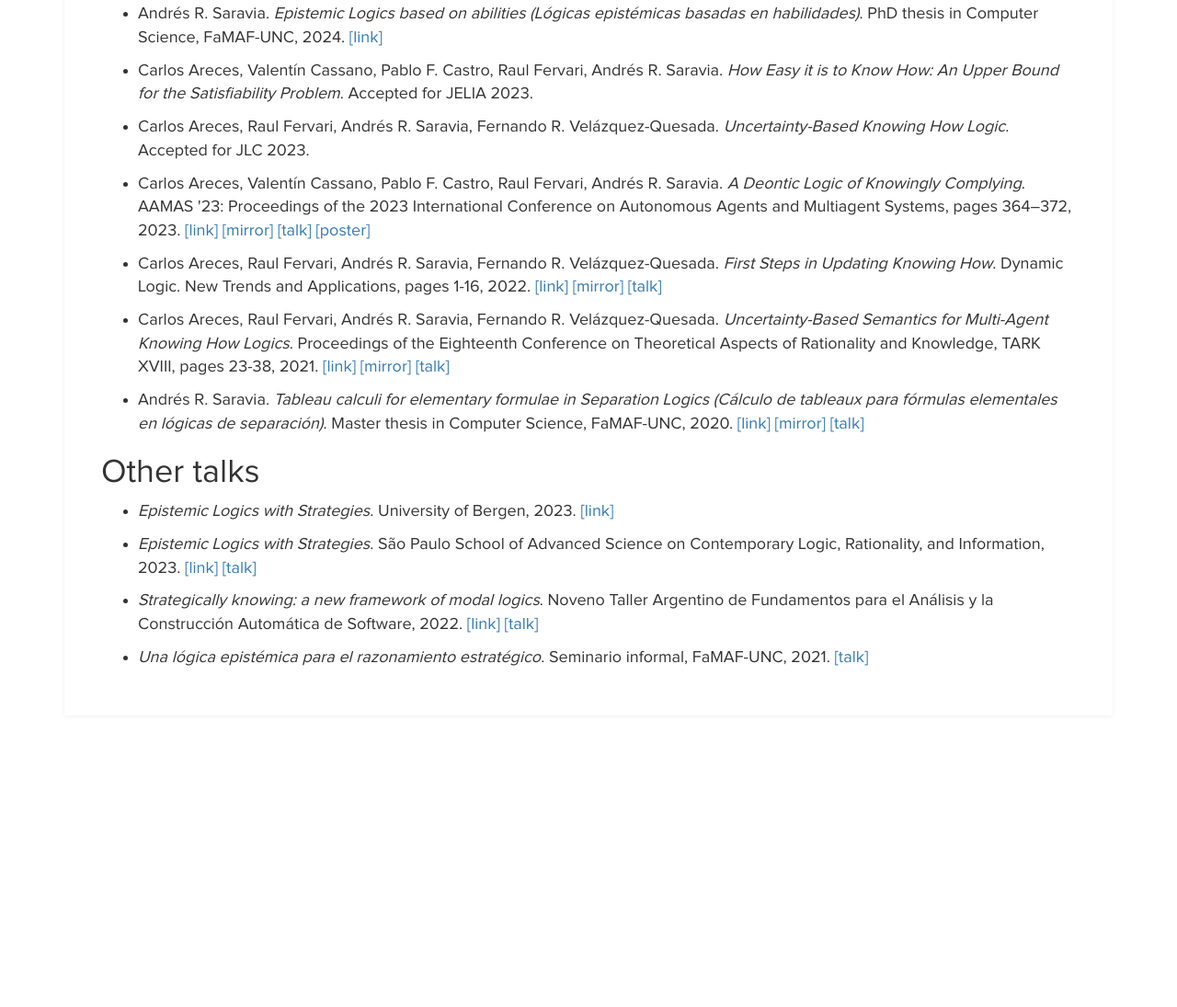
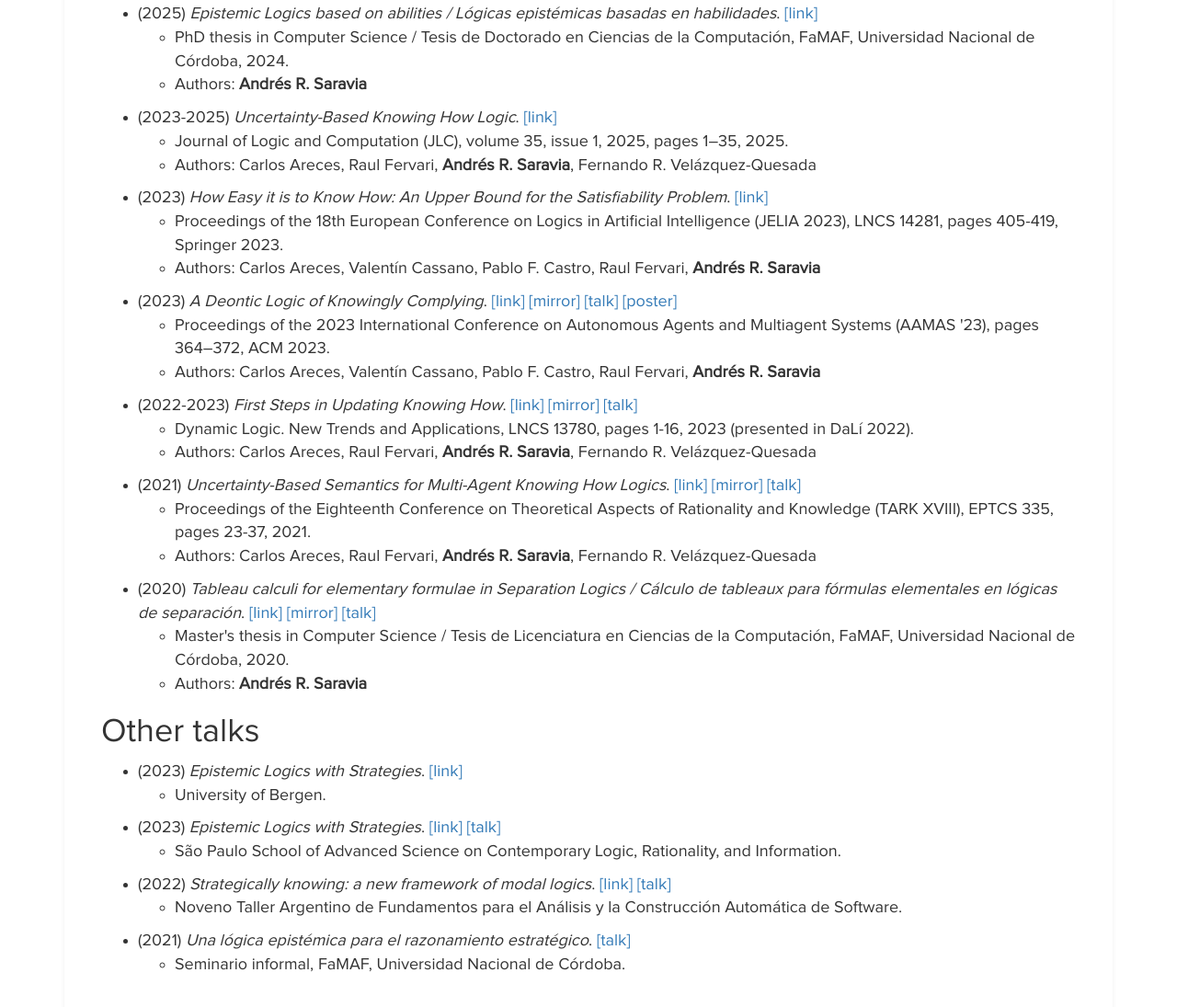
Before and after one commit to AndresRSaravia/AndresRSaravia.github.io, a plain HTML site: page index.html in a window 1280 px wide. Shown: the part 1797-2892 px from the top of the page at 92% size. Before the commit the page ends 2816 px from the top, so only its background shows below. Drawn offline with Linux system fonts and the light colour scheme.

Commit message:
dataHandler update

```diff
--- a/index.html
+++ b/index.html
@@ -78,49 +78,16 @@ http://www.templatemo.com/tm-467-easy-profile
 	</div>
 </section>
 
+
 <section class="container">
 	<div class="row">
 		<div class="col-md-12 col-sm-12">
 			<div class="square">
 				<h2>Publications</h2>
-				<p>
-					<ul>
-					  <li>Andrés R. Saravia. <em>Epistemic Logics based on abilities (Lógicas epistémicas basadas en habilidades)</em>. PhD thesis in Computer Science, FaMAF-UNC, 2024. <a href="https://rdu.unc.edu.ar/items/930b6d90-bb18-4e20-8893-92887002252f">[link]</a></li>
-					</ul>
-					<ul>
-					  <li>Carlos Areces, Valentín Cassano, Pablo F. Castro, Raul Fervari, Andrés R. Saravia. <em>How Easy it is to Know How: An Upper Bound for the Satisfiability Problem</em>. Accepted for JELIA 2023.</li>
-					</ul>
-					<ul>
-					  <li>Carlos Areces, Raul Fervari, Andrés R. Saravia, Fernando R. Velázquez-Quesada. <em>Uncertainty-Based Knowing How Logic</em>. Accepted for JLC 2023.</li>
-					</ul>
-					<ul>
-					  <li>Carlos Areces, Valentín Cassano, Pablo F. Castro, Raul Fervari, Andrés R. Saravia. <em>A Deontic Logic of Knowingly Complying</em>. AAMAS '23: Proceedings of the 2023 International Conference on Autonomous Agents and Multiagent Systems, pages 364–372, 2023. <a href="https://dl.acm.org/doi/proceedings/10.5555/3545946">[link]</a> <a href="works/2023 AAMAS - A Deontic Logic of Knowingly Complying.pdf">[mirror]</a> <a href="talks/2023 AAMAS - (talk) A Deontic Logic of Knowingly Complying.pdf">[talk]</a> <a href="posters/2023 AAMAS - (poster) A Deontic Logic of Knowingly Complying.pdf">[poster]</a></li>
-					</ul>
-					<ul>
-					  <li>Carlos Areces, Raul Fervari, Andrés R. Saravia, Fernando R. Velázquez-Quesada. <em>First Steps in Updating Knowing How</em>. Dynamic Logic. New Trends and Applications, pages 1-16, 2022. <a href="https://link.springer.com/book/10.1007/978-3-031-26622-5">[link]</a> <a href="works/2022 DaLí - First Steps in Updating Knowing How.pdf">[mirror]</a> <a href="talks/2022 DaLí - (talk) First Steps in Updating Knowing How.pdf">[talk]</a></li>
-					</ul>
-					<ul>
-					  <li>Carlos Areces, Raul Fervari, Andrés R. Saravia, Fernando R. Velázquez-Quesada. <em>Uncertainty-Based Semantics for Multi-Agent Knowing How Logics</em>. Proceedings of the Eighteenth Conference on Theoretical Aspects of Rationality and Knowledge, TARK XVIII, pages 23-38, 2021. <a href="http://eptcs.web.cse.unsw.edu.au/content.cgi?TARK2021">[link]</a> <a href="works/2021 TARK - Uncertainty-Based Semantics for Multi-Agent Knowing How Logics.pdf">[mirror]</a> <a href="talks/2021 TARK - (talk) Uncertainty-Based Semantics for Multi-Agent Knowing How Logics.pdf">[talk]</a></li>
-					</ul>
-					<ul>
-					  <li>Andrés R. Saravia. <em>Tableau calculi for elementary formulae in Separation Logics (Cálculo de tableaux para fórmulas elementales en lógicas de separación)</em>.
-						Master thesis in Computer Science, FaMAF-UNC, 2020. <a href="https://rdu.unc.edu.ar/handle/11086/15302">[link]</a> <a href="works/2020 UNC - Cálculo de tableaux para fórmulas elementales en lógicas de separación.pdf">[mirror]</a> <a href="talks/2020 UNC - (talk) Cálculo de tableaux para fórmulas elementales en lógicas de separación.pdf">[talk]</a></li>
-					</ul>
+				<p id="publications">
 				</p>
 				<h2>Other talks</h2>
-				<p>
-					<ul>
-					  <li><em>Epistemic Logics with Strategies</em>. University of Bergen, 2023. <a href="https://www.uib.no/infomedia/163132/logic-ai-seminar-epistemic-logics-strategies-andrés-r-saravia">[link]</a></li>
-					</ul>
-					<ul>
-					  <li><em>Epistemic Logics with Strategies</em>. São Paulo School of Advanced Science on Contemporary Logic, Rationality, and Information, 2023. <a href="https://www.cle.unicamp.br/splogic">[link]</a> <a href="talks/2022 SPLogIC - (talk) Epistemic Logics with Strategies.pdf">[talk]</a></li>
-					</ul>
-					<ul>
-					  <li><em>Strategically knowing: a new framework of modal logics</em>. Noveno Taller Argentino de Fundamentos para el Análisis y la Construcción Automática de Software, 2022. <a href="https://sites.google.com/view/facas2022/">[link]</a> <a href="talks/2022 FACAS - (talk) Strategically knowing a new framework of modal logics.pdf">[talk]</a></li>
-					</ul>
-					<ul>
-					  <li><em>Una lógica epistémica para el razonamiento estratégico</em>. Seminario informal, FaMAF-UNC, 2021. <a href="talks/2021 Seminario - (talk) Una lógica epistémica para el razonamiento estratégico.pdf">[talk]</a></li>
-					</ul>
+				<p id="talks">
 				</p>
 			</div>
 		</div>
@@ -139,6 +106,7 @@ http://www.templatemo.com/tm-467-easy-profile
 </footer>
 
 <!-- javascript js -->
+<script type='module' src="js-custom/dataHandler.js"></script>
 <script src="js/jquery.js"></script>
 <script src="js/bootstrap.min.js"></script>
 <script src="js/jquery.backstretch.min.js"></script>
--- /dev/null
+++ b/js-custom/dataHandler.js
@@ -0,0 +1,50 @@
+async function getJSON(file) {
+	try {
+		const jsonRes = await fetch(`../json-custom/${file}`)
+		const result = await jsonRes.json()
+		return result
+	} catch (error) {
+		console.error(error)
+	}
+}
+
+async function renderPublications() {
+	let publicationsContainer = document.getElementById("publications")
+	let publications = await getJSON("publications.json")
+	publications.forEach(publication => {
+		const card = document.createElement("div")
+		card.innerHTML = `<ul>
+							<li>(${publication.year}) <em>${publication.title}</em>.
+							${publication.link ? `<a href="${publication.link}">[link]</a>` : ""}
+							${publication.mirror ? `<a href="${publication.mirror}">[mirror]</a>` : ""}
+							${publication.talk ? `<a href="${publication.talk}">[talk]</a>` : ""}
+							${publication.poster ? `<a href="${publication.poster}">[poster]</a>` : ""}</li>
+							<ul>
+								<li>${publication.place}.</li>
+								<li>Authors: ${publication.authors.join(", ").replace("Andrés R. Saravia", "<b>Andrés R. Saravia</b>")}</li>
+							</ul>
+						</ul>`
+		publicationsContainer.appendChild(card)
+	})
+}
+
+async function renderTalks() {
+	let talksContainer = document.getElementById("talks")
+	let talks = await getJSON("talks.json")
+	talks.forEach(talk => {
+		const card = document.createElement("div")
+		card.innerHTML = `<ul>
+							<li>(${talk.year}) <em>${talk.title}</em>.
+							${talk.link ? `<a href="${talk.link}">[link]</a>` : ""}
+							${talk.file ? `<a href="${talk.file}">[talk]</a>` : ""}
+							<ul>
+								<li>${talk.place}.</li>
+							</ul>
+						</ul>`
+		talksContainer.appendChild(card)
+	})
+}
+
+
+renderPublications()
+renderTalks()
--- a/json-custom/talks.json
+++ b/json-custom/talks.json
@@ -1,39 +1,28 @@
 [
 	{
+		"year": "2023",
 		"title": "Epistemic Logics with Strategies",
-		"place": "University of Bergen, 2023",
+		"place": "University of Bergen",
 		"link": "https://www.uib.no/infomedia/163132/logic-ai-seminar-epistemic-logics-strategies-andrés-r-saravia"
 	},
 	{
+		"year": "2023",
 		"title": "Epistemic Logics with Strategies",
-		"place": "São Paulo School of Advanced Science on Contemporary Logic, Rationality, and Information, 2023",
+		"place": "São Paulo School of Advanced Science on Contemporary Logic, Rationality, and Information",
 		"link": "https://www.cle.unicamp.br/splogic",
-		"mirror": "talks/2022 SPLogIC - (talk) Epistemic Logics with Strategies.pdf"
+		"file": "talks/2022 SPLogIC - (talk) Epistemic Logics with Strategies.pdf"
 	},
 	{
+		"year": "2022",
 		"title": "Strategically knowing: a new framework of modal logics",
-		"place": "Noveno Taller Argentino de Fundamentos para el Análisis y la Construcción Automática de Software, 2022",
+		"place": "Noveno Taller Argentino de Fundamentos para el Análisis y la Construcción Automática de Software",
 		"link": "https://sites.google.com/view/facas2022/",
-		"mirror": "talks/2022 FACAS - (talk) Strategically knowing a new framework of modal logics.pdf"
+		"file": "talks/2022 FACAS - (talk) Strategically knowing a new framework of modal logics.pdf"
 	},
 	{
+		"year": "2021",
 		"title": "Una lógica epistémica para el razonamiento estratégico",
-		"place": "Seminario informal, FaMAF-UNC, 2021",
-		"mirror": "talks/2021 Seminario - (talk) Una lógica epistémica para el razonamiento estratégico.pdf"
+		"place": "Seminario informal, FaMAF, Universidad Nacional de Córdoba",
+		"file": "talks/2021 Seminario - (talk) Una lógica epistémica para el razonamiento estratégico.pdf"
 	}
 ]
-
-<div class="square">
-				<h2>Other talks</h2>
-				<p>
-					<ul>
-					  <li><em></em>. . <a href="">[link]</a> <a href="">[talk]</a></li>
-					</ul>
-					<ul>
-					  <li><em></em>. . <a href="">[link]</a> <a href="">[talk]</a></li>
-					</ul>
-					<ul>
-					  <li><em></em>. . <a href="">[talk]</a></li>
-					</ul>
-				</p>
-			</div>
```
